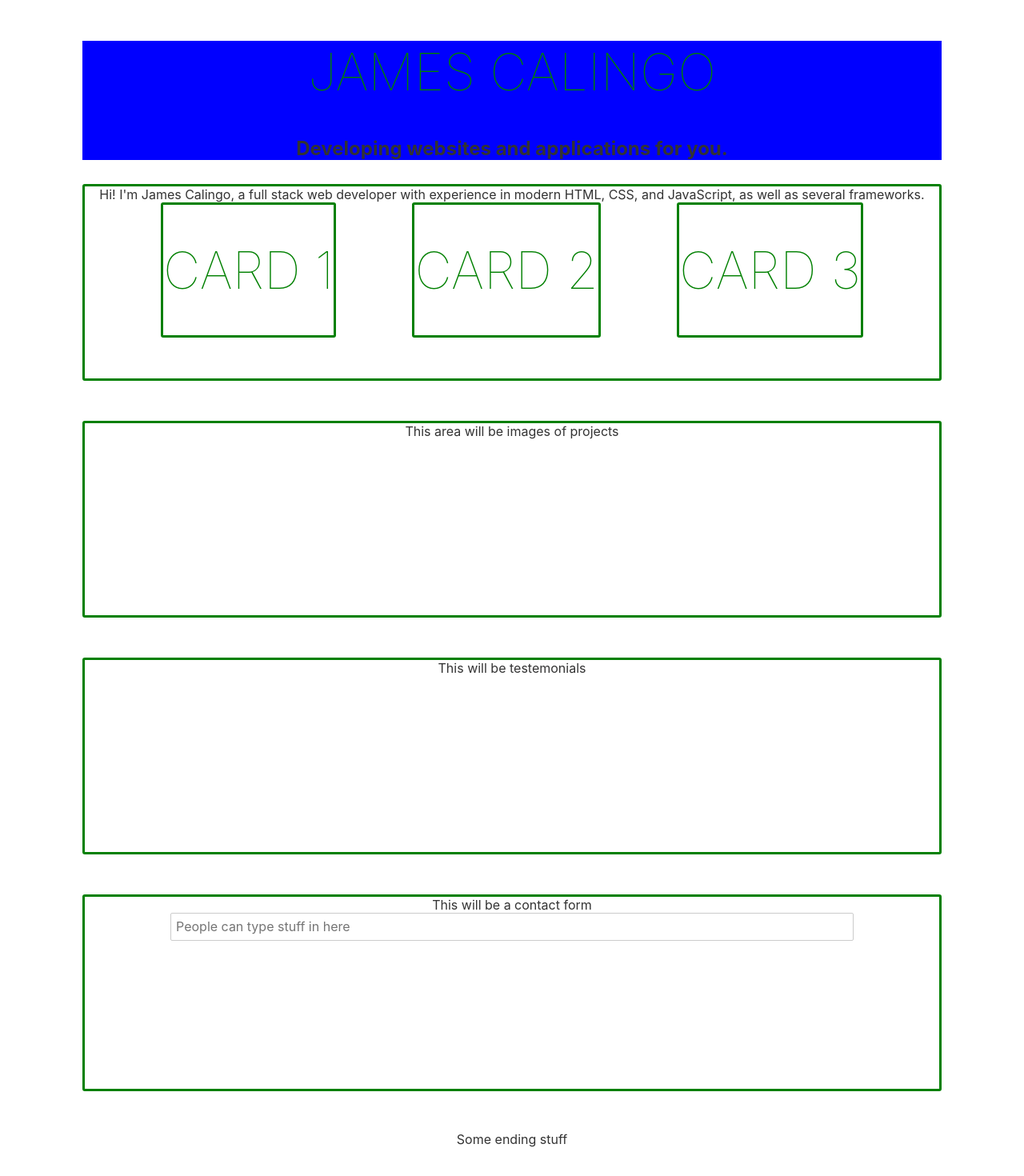
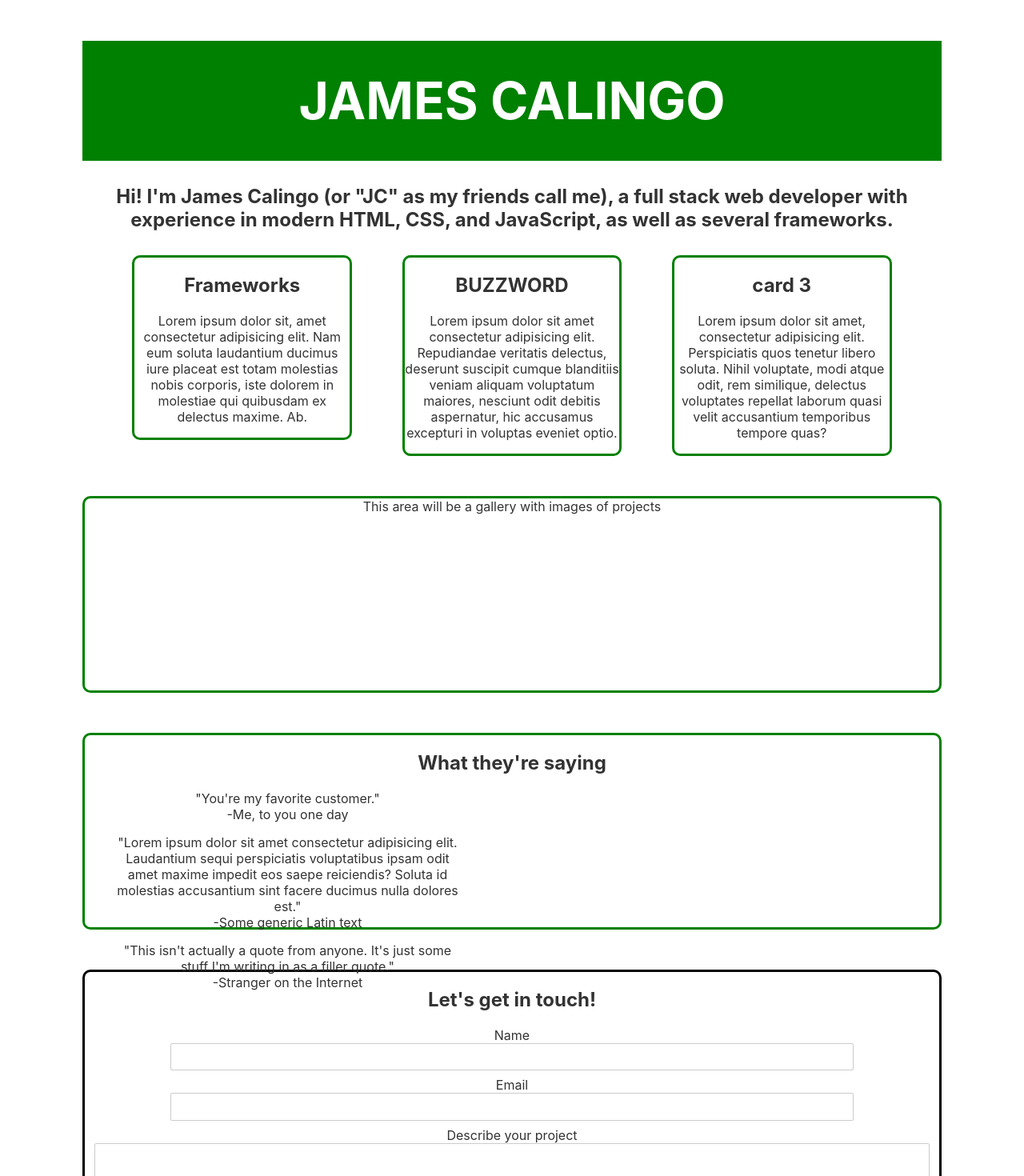
Before and after one commit to JamesCalingo/freelance-portfolio, a Svelte app: page / in a window 1280 px wide. Shown: the top 1470 px of the page at 80% size. Before the commit the page ends 1434 px from the top, so only its background shows below. Built offline with nearby package versions, Linux system fonts and the light colour scheme.

Commit message:
adding design and CNAME

```diff
--- a/src/App.svelte
+++ b/src/App.svelte
@@ -1,36 +1,88 @@
 <script>
+  // 	const card = document.querySelectorAll(".card")
+
+  // function alert() {
+  // 	alert("I got a click!")
+  // }
+  // 	card.addEventListener("click", alert)
 </script>
 
 <main>
   <header>
-    <h1>James Calingo</h1>
-    <h2>Developing websites and applications for you.</h2>
+    <h1>JAMES CALINGO</h1>
   </header>
-  <div class="card">
-    <div class="headline">
-      Hi! I'm James Calingo, a full stack web developer with experience in
-      modern HTML, CSS, and JavaScript, as well as several frameworks.
+
+  <h2>
+    Hi! I'm James Calingo (or "JC" as my friends call me), a full stack web
+    developer with experience in modern HTML, CSS, and JavaScript, as well as
+    several frameworks.
+  </h2>
+
+  <div id="bullets">
+    <div class="card">
+      <h2>Frameworks</h2>
+      <p>
+        Lorem ipsum dolor sit, amet consectetur adipisicing elit. Nam eum soluta
+        laudantium ducimus iure placeat est totam molestias nobis corporis, iste
+        dolorem in molestiae qui quibusdam ex delectus maxime. Ab.
+      </p>
     </div>
-    <div class="bullets">
-			<div class="card">
-				<h1>card 1</h1>
-			</div>
-			<div class="card">
-				<h1>card 2</h1>
-			</div>
-			<div class="card">
-				<h1>card 3</h1>
-			</div>
-		</div>
+    <div class="card">
+      <h2>BUZZWORD</h2>
+      <p>
+        Lorem ipsum dolor sit amet consectetur adipisicing elit. Repudiandae
+        veritatis delectus, deserunt suscipit cumque blanditiis veniam aliquam
+        voluptatum maiores, nesciunt odit debitis aspernatur, hic accusamus
+        excepturi in voluptas eveniet optio.
+      </p>
+    </div>
+    <div class="card">
+      <h2>card 3</h2>
+      <p>
+        Lorem ipsum dolor sit amet, consectetur adipisicing elit. Perspiciatis
+        quos tenetur libero soluta. Nihil voluptate, modi atque odit, rem
+        similique, delectus voluptates repellat laborum quasi velit accusantium
+        temporibus tempore quas?
+      </p>
+    </div>
   </div>
 
-  <div class="card">This area will be images of projects</div>
+  <div id="gallery" class="card">
+    This area will be a gallery with images of projects
+  </div>
 
-  <div class="card">This will be testemonials</div>
+  <div id="testemonial" class="card">
+    <h2>What they're saying</h2>
+    <ul>
+      <li>
+        "You're my favorite customer."<br />
+        -Me, to you one day
+      </li>
+      <li>
+        "Lorem ipsum dolor sit amet consectetur adipisicing elit. Laudantium
+        sequi perspiciatis voluptatibus ipsam odit amet maxime impedit eos saepe
+        reiciendis? Soluta id molestias accusantium sint facere ducimus nulla
+        dolores est."<br />
+        -Some generic Latin text
+      </li>
+			<li>"This isn't actually a quote from anyone. It's just some stuff I'm writing in as a filler quote."<br>
+				-Stranger on the Internet
+			</li>
+    </ul>
+  </div>
 
-  <div class="card">
-    <label for="text">This will be a contact form</label>
-    <input type="text" placeholder="People can type stuff in here" />
+  <div id="contact-form">
+    <h2>Let's get in touch!</h2>
+    <label for="name">Name</label>
+    <input type="text" />
+
+		<label for="email">Email</label>
+		<input type="text">
+
+		<label for="description">Describe your project</label>
+		<textarea name="description" id="description" cols="99" rows="10"></textarea>
+		<br>
+		<button type="submit">Submit</button>
   </div>
 
   <p>Some ending stuff</p>
@@ -44,40 +96,59 @@
   }
 
   header {
+    justify-content: center;
     margin-bottom: 30px;
-    background: blue;
+    height: 150px;
+    line-height: 150px;
+    color: white;
+    background: green;
   }
 
   input {
     width: 80%;
   }
 
+  h1 {
+    font-size: 4em;
+  }
   .card {
     margin-bottom: 50px;
     height: 30vh;
     border: 3px solid green;
-    border-radius: 3px;
+    border-radius: 10px;
   }
 
-	.bullets {
-		display: flex;
-		justify-content: space-evenly;
+	#contact-form {
+		border: 3px solid black;
+		border-radius: 10px;
 	}
-
-	.bullets .card {
-		height: 90%;
-	}
-
-  h1 {
-  color: green;
-    text-transform: uppercase;
-    font-size: 4em;
-    font-weight: 100;
-  }
 
   @media (min-width: 640px) {
     main {
       max-width: 85%;
     }
+
+    #bullets {
+      margin-top: 30px;
+      display: flex;
+      justify-content: space-evenly;
+    }
+
+    #bullets .card {
+      height: 90%;
+      width: 25%;
+    }
+
+
+
+		#testemonial ul {
+			list-style: none;
+			width: 40%
+
+		}
+
+		#testemonial li {
+			margin: 15px 0
+		}
   }
 </style>
```
Also changed, not shown: public/build/bundle.css, public/build/bundle.js, 2 other files (tests, documents, lock files or other folders).
